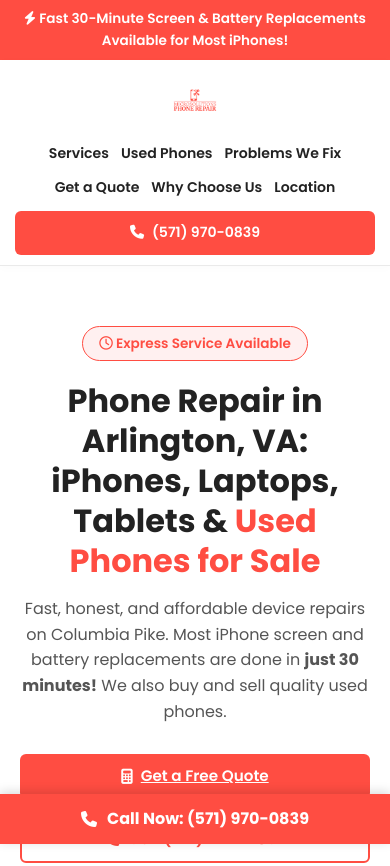
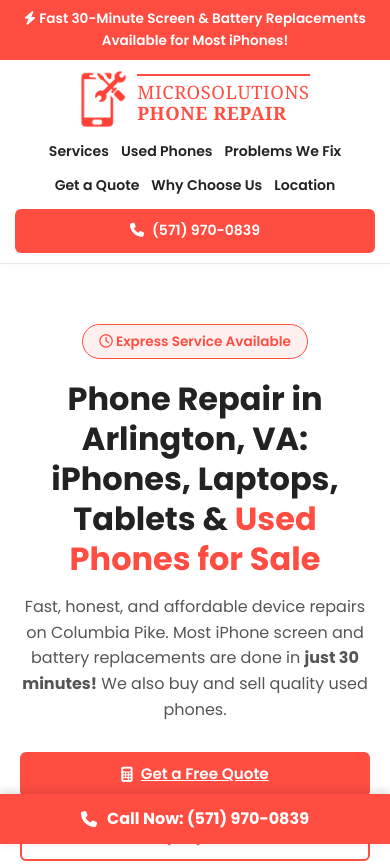
Before and after one commit to microsolutions44-cloud/microsolutions-website, a plain HTML site: page index.html in a window 390 px wide. Shown: the top 866 px of the page. Drawn offline with Linux system fonts and the light colour scheme.

Commit message:
Add files via upload

```diff
--- a/index.html
+++ b/index.html
@@ -101,7 +101,9 @@
   <!-- Google Fonts & Font Awesome Icons -->
   <link rel="preconnect" href="https://fonts.googleapis.com">
   <link rel="preconnect" href="https://fonts.gstatic.com" crossorigin>
-  <link href="https://fonts.googleapis.com/css2?family=Poppins:wght@300;400;500;600;700&display=swap" rel="stylesheet">
+  <link href="https://fonts.googleapis.com/css2?family=Poppins:wght@300;400;500;600;700&family=Noto+Serif:wght@400;700&display=swap" rel="stylesheet">
+  <link rel="icon" type="image/png" href="favicon.png">
+  <link rel="apple-touch-icon" href="favicon.png">
   <link rel="stylesheet" href="https://cdnjs.cloudflare.com/ajax/libs/font-awesome/6.4.0/css/all.min.css">
 
   <style>
@@ -164,10 +166,67 @@
       align-items: center;
     }
 
-    .logo-container img {
-      max-height: 60px;
+    /* Brand lockup: icon + real text (readable at any size) */
+    .brand {
+      display: flex;
+      align-items: center;
+      gap: 14px;
+      text-decoration: none;
+      color: var(--primary-red);
+    }
+
+    .brand-icon {
+      height: 70px;
       width: auto;
       display: block;
+    }
+
+    .brand-text {
+      display: flex;
+      flex-direction: column;
+      font-family: 'Noto Serif', Georgia, 'Times New Roman', serif;
+      text-transform: uppercase;
+      line-height: 1.1;
+      padding-top: 6px;
+      border-top: 2px solid var(--primary-red);
+    }
+
+    .brand-top {
+      font-size: 1.4rem;
+      font-weight: 400;
+      letter-spacing: 0.03em;
+    }
+
+    .brand-bottom {
+      font-size: 1.4rem;
+      font-weight: 700;
+      letter-spacing: 0.03em;
+    }
+
+    /* Mid-size desktops: keep logo large but let the nav breathe */
+    @media (max-width: 1199px) {
+      .nav-links { gap: 10px; }
+      .nav-links a { font-size: 0.82rem; white-space: nowrap; }
+      .nav-links .cta-btn { padding: 8px 14px; }
+      .brand { gap: 10px; }
+      .brand-icon { height: 52px; }
+      .brand-top, .brand-bottom { font-size: 1rem; }
+    }
+
+    /* Small tablets: logo on top, links centered below */
+    @media (min-width: 769px) and (max-width: 1140px) {
+      .nav-container { flex-wrap: wrap; justify-content: center; gap: 10px; }
+      .nav-links { width: 100%; justify-content: center; flex-wrap: wrap; }
+      .brand-icon { height: 58px; }
+      .brand-top, .brand-bottom { font-size: 1.15rem; }
+    }
+
+    .footer-logo {
+      display: block;
+      width: 240px;
+      max-width: 70%;
+      height: auto;
+      margin: 0 auto 16px;
     }
 
     .nav-links {
@@ -929,6 +988,15 @@
         font-size: 0.88rem;
       }
 
+      .brand-icon {
+        height: 58px;
+      }
+
+      .brand-top,
+      .brand-bottom {
+        font-size: 1.15rem;
+      }
+
       .nav-links .cta-btn {
         width: 100%;
       }
@@ -996,7 +1064,13 @@
   <header>
     <div class="nav-container">
       <div class="logo-container">
-        <a href="/" aria-label="MicroSolutions Phone Repair home"><img src="logo1.png" alt="MicroSolutions Phone Repair logo - phone repair in Arlington, VA" height="60"></a>
+        <a href="/" class="brand" aria-label="MicroSolutions Phone Repair home">
+          <img src="logo-icon.png" alt="" class="brand-icon" width="47" height="58">
+          <span class="brand-text">
+            <span class="brand-top">MicroSolutions</span>
+            <span class="brand-bottom">Phone Repair</span>
+          </span>
+        </a>
       </div>
       <nav class="nav-links" aria-label="Main navigation">
         <a href="#services">Services</a>
@@ -1438,6 +1512,7 @@
 
   <!-- Footer -->
   <footer>
+    <img src="logo-full.png" alt="MicroSolutions Phone Repair logo" class="footer-logo" width="240" height="123" loading="lazy">
     <p class="footer-areas">Phone repair, iPhone screen replacement, battery replacement, laptop repair and used phones for sale serving Arlington, Alexandria, Falls Church, Fairfax and Washington, DC.</p>
     <p>&copy; MicroSolutions Phone Repair. All Rights Reserved. | <a href="tel:5719700839">(571) 970-0839</a> | 3621 Columbia Pike, Arlington, VA 22204</p>
   </footer>
```
Also changed, not shown: favicon.png (added), logo-full.png (added), logo-icon.png (added).
